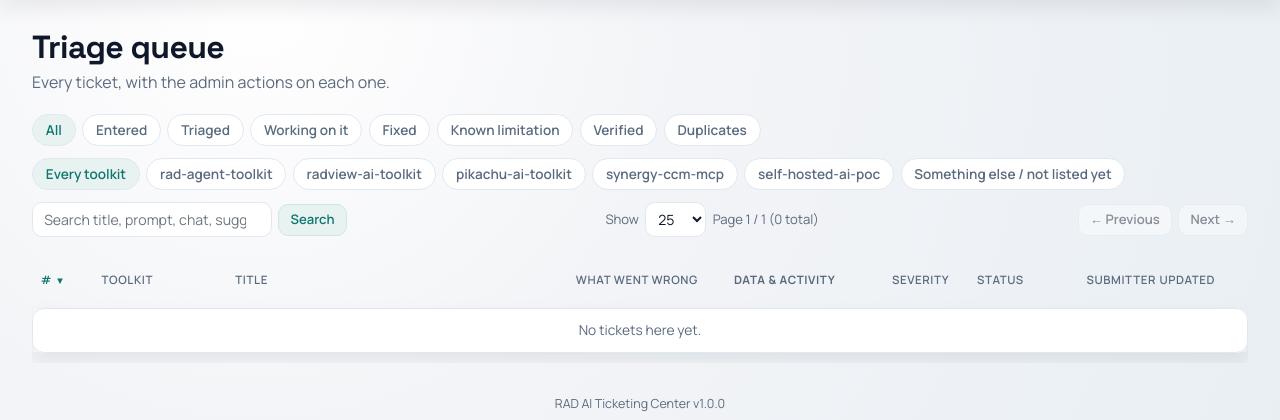
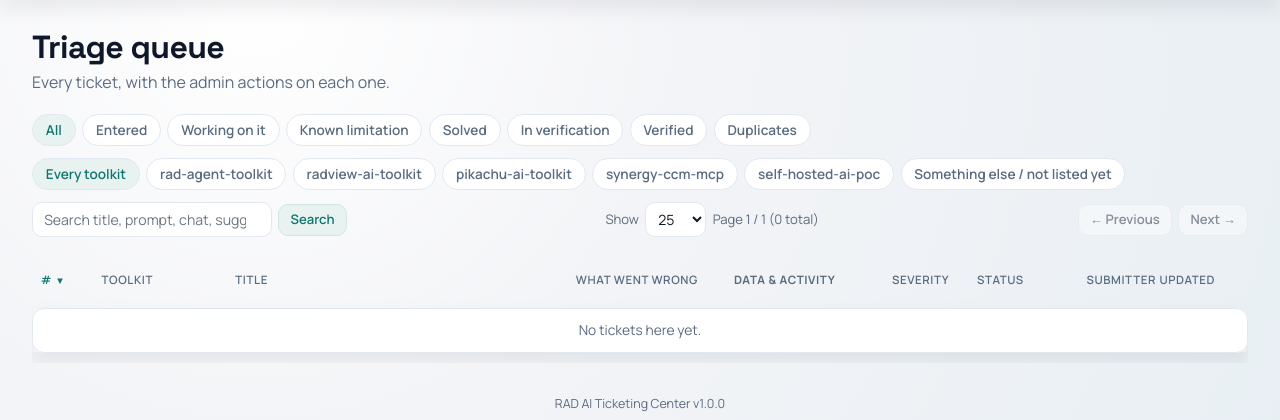
Before and after one commit to uzigolan/ai-toolkit-ticketing, a Flask app: page /admin in a window 1280 px wide. Shown: the part 83-503 px from the top of the page. Run offline with Flask 3, Linux system fonts and the light colour scheme; the visitor is signed in with stand-in values (Sample User, id 1); data that the repository does not hold is empty; some libraries are stand-ins or nearby versions.

Commit message:
Apply Jira-style ticket states and admin bootstrap

```diff
--- a/app.py
+++ b/app.py
@@ -700,17 +700,14 @@ def ticket_detail(ticket_id):
             flash("Reopened; the previous outcome was cleared.", "success")
 
         elif is_admin:
-            if action == "triage":
-                db.update_status(ticket_id, "triaged")
-                flash("Marked triaged.", "success")
-            elif action == "resolve":
+            if action == "resolve":
                 resolution = request.form.get("resolution", "")
                 fixed_in = request.form.get("fixed_in_versions", "").strip()
                 fixed_answer = request.form.get("fixed_answer", "").strip()
                 note = request.form.get("resolution_note", "").strip()
                 label = RESOLUTION_LABELS.get(resolution, resolution)
                 if resolution not in RESOLUTION_LABELS:
-                    flash("Choose an outcome before handing the ticket back.", "error")
+                    flash("Choose a status.", "error")
                 elif resolution in RESOLUTIONS_NEEDING_VERSION and not fixed_in:
                     flash(
                         f"'{label}' needs the `rad agent show system versions` output of the "
@@ -735,11 +732,7 @@ def ticket_detail(ticket_id):
                         fixed_answer=fixed_answer,
                         note=note,
                     )
-                    flash(
-                        f"Marked '{label}'. {ticket['submitter_username']} decides "
-                        f"whether it's verified or goes back to open.",
-                        "success",
-                    )
+                    flash(f"Status set to '{label}'.", "success")
             elif action == "promote":
                 path = db.export_as_eval_case(ticket_id)
                 flash(
@@ -848,15 +841,32 @@ def admin_user_action(user_id, action):
 
 def bootstrap():
     migrate_db.migrate(logger=app.logger)
+    bootstrap_admin = os.environ.get("TICKETING_BOOTSTRAP_ADMIN", "admin")
+    bootstrap_password = os.environ.get("TICKETING_BOOTSTRAP_PASSWORD") or "admin"
     generated = users.ensure_bootstrap_admin(
-        os.environ.get("TICKETING_BOOTSTRAP_ADMIN", "admin"),
-        os.environ.get("TICKETING_BOOTSTRAP_PASSWORD"),
+        bootstrap_admin,
+        bootstrap_password,
     )
+    if not users.get_user(bootstrap_admin):
+        try:
+            users.create_user(
+                bootstrap_admin,
+                password=bootstrap_password,
+                role="admin",
+                auth_source="local",
+            )
+            app.logger.warning(
+                "Created local admin '%s' with password from TICKETING_BOOTSTRAP_PASSWORD "
+                "(default is 'admin'). Change it immediately.",
+                bootstrap_admin,
+            )
+        except ValueError:
+            pass
     if generated:
         app.logger.warning(
             "Created first local admin '%s' with generated password: %s  "
             "(shown once -- change it at /account/password)",
-            os.environ.get("TICKETING_BOOTSTRAP_ADMIN", "admin"),
+            bootstrap_admin,
             generated,
         )
 
--- a/categories.yml
+++ b/categories.yml
@@ -166,10 +166,13 @@ severities:
 #                     that carries the fix.
 #   requires_note:    demands an explanation.
 resolutions:
-  - id: fixed
-    label: Fixed
-    status: fixed
+  - id: solved
+    label: Solved
+    status: solved
     requires_version: true
+  - id: in_verification
+    label: In verification
+    status: in_verification
   - id: known_limitation
     label: Known limitation
     status: known_limitation
--- a/db.py
+++ b/db.py
@@ -20,7 +20,7 @@ from version import APP_VERSION
 
 # Admins never close a ticket -- they resolve it and hand it back. Only the
 # submitter can settle it, by verifying, and only then does it stop taking input.
-RESOLVED_STATUSES = ("fixed", "known_limitation")
+RESOLVED_STATUSES = ("in_verification",)
 LOCKED_STATUSES = ("verified",)
 
 
@@ -150,7 +150,7 @@ SORT_COLUMNS = {
 }
 DEFAULT_SORT = "id"
 # Sorting these alphabetically would be useless: "high, low, normal".
-STATUS_ORDER = ("entered", "triaged", "working_on_it", "fixed", "known_limitation",
+STATUS_ORDER = ("entered", "working_on_it", "known_limitation", "solved", "in_verification",
                 "verified", "duplicate")
 
 
@@ -300,7 +300,7 @@ def verify_ticket(ticket_id: int, verified_by: str):
         conn.commit()
 
 
-def reopen_ticket(ticket_id: int, status: str = "triaged"):
+def reopen_ticket(ticket_id: int, status: str = "entered"):
     """Reopening clears the outcome so a stale resolution can't linger on an open ticket."""
     with closing(get_conn()) as conn:
         conn.execute(
--- a/migrate_db.py
+++ b/migrate_db.py
@@ -294,6 +294,17 @@ def _0014_status_vocabulary(cur):
     cur.execute("UPDATE tickets SET resolution = 'known_limitation' WHERE resolution = 'known_issue'")
 
 
+def _0015_jira_like_statuses(cur):
+    """Move status labels to entered/working/known limitation/solved/in verification."""
+    cur.execute("UPDATE tickets SET status = 'entered' WHERE status = 'new'")
+    cur.execute("UPDATE tickets SET status = 'working_on_it' WHERE status = 'triaged'")
+    cur.execute("UPDATE tickets SET status = 'solved' WHERE status = 'fixed'")
+    cur.execute("UPDATE tickets SET status = 'in_verification' WHERE status = 'ready_for_verification'")
+    cur.execute("UPDATE tickets SET status = 'known_limitation' WHERE status = 'known_issue'")
+    cur.execute("UPDATE tickets SET resolution = 'solved' WHERE resolution = 'fixed'")
+    cur.execute("UPDATE tickets SET resolution = 'known_limitation' WHERE resolution = 'known_issue'")
+
+
 MIGRATIONS = [
     ("0001_tickets", "tickets table and indexes", _0001_tickets),
     ("0002_users", "local + LDAP user accounts", _0002_users),
@@ -312,6 +323,8 @@ MIGRATIONS = [
      _0013_self_hosted_track),
     ("0014_status_vocabulary", "entered/fixed/known limitation status names",
      _0014_status_vocabulary),
+    ("0015_jira_like_statuses", "entered/working/known limitation/solved/in verification",
+     _0015_jira_like_statuses),
 ]
 
 
--- a/taxonomy.py
+++ b/taxonomy.py
@@ -79,8 +79,11 @@ BUILTIN = {
     ],
     "severities": [("low", "Low"), ("normal", "Normal"), ("high", "High — blocking my work")],
     "resolutions": [
-        {"id": "fixed", "label": "Fixed",
-         "status": "fixed", "requires_version": True,
+        {"id": "solved", "label": "Solved",
+         "status": "solved", "requires_version": True,
+         "requires_answer": False, "requires_note": False},
+        {"id": "in_verification", "label": "In verification",
+         "status": "in_verification", "requires_version": False,
          "requires_answer": False, "requires_note": False},
         {"id": "known_limitation", "label": "Known limitation",
          "status": "known_limitation", "requires_version": False,
--- a/templates/tickets.html
+++ b/templates/tickets.html
@@ -9,9 +9,9 @@
 <div class="filters">
   <a href="{{ url_for(list_route, **list_args(status=None)) }}"
      class="{% if not active_status %}active{% endif %}">All</a>
-  {% for value, label in [('entered', 'Entered'), ('triaged', 'Triaged'),
-                          ('working_on_it', 'Working on it'),
-                          ('fixed', 'Fixed'), ('known_limitation', 'Known limitation'), ('verified', 'Verified'),
+  {% for value, label in [('entered', 'Entered'), ('working_on_it', 'Working on it'),
+                          ('known_limitation', 'Known limitation'), ('solved', 'Solved'),
+                          ('in_verification', 'In verification'), ('verified', 'Verified'),
                           ('duplicate', 'Duplicates')] %}
     <a href="{{ url_for(list_route, **list_args(status=value)) }}"
        class="{% if active_status == value %}active{% endif %}">{{ label }}</a>
```
Also changed, not shown: templates/ticket_detail.html (+7 -11 lines).
